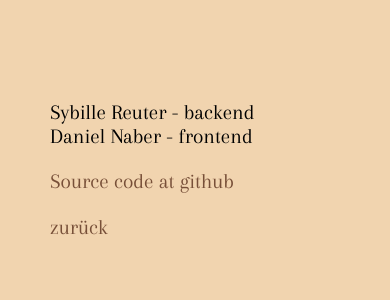
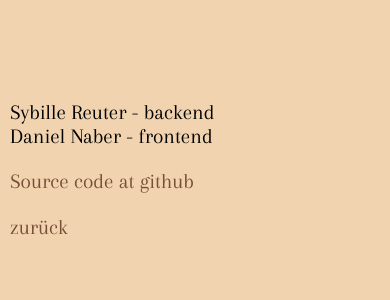
Before and after one commit to slysawai/wikifeedme, a Django app: template djangosite/wikifeedme/templates/wikifeedme/about.html in a window 390 px wide. Shown: the top 300 px of the page. Run offline with Django 3.2, Linux system fonts and the light colour scheme; the template is opened without the code that fills it, so the values that code supplies are empty.

Commit message:
mobile improvements

```diff
--- a/djangosite/wikifeedme/static/wikifeedme/main.css
+++ b/djangosite/wikifeedme/static/wikifeedme/main.css
@@ -83,3 +83,12 @@ ol {
 ol p {
     font-weight: normal;
 }
+
+@media (max-width: 800px) {
+
+    body {
+        margin-top: 10px;
+        margin-left: 10px;
+        margin-right: 10px;
+    }
+}
--- a/djangosite/wikifeedme/templates/wikifeedme/about.html
+++ b/djangosite/wikifeedme/templates/wikifeedme/about.html
@@ -5,6 +5,7 @@
     {% load staticfiles %}
     <link rel="shortcut icon" href="{% static "wikifeedme/favicon.ico" %}" />
     <link type="text/css" rel="stylesheet" href="{% static "wikifeedme/main.css" %}" />
+    <meta name="viewport" content="width=device-width, initial-scale=1.0">
     <style type='text/css'>
         @font-face {
             font-family: 'Arapey';
--- a/djangosite/wikifeedme/templates/wikifeedme/fuetterung.html
+++ b/djangosite/wikifeedme/templates/wikifeedme/fuetterung.html
@@ -6,6 +6,7 @@
     {% load staticfiles %}
     <link rel="shortcut icon" href="{% static "wikifeedme/favicon.ico" %}" />
     <link type="text/css" rel="stylesheet" href="{% static "wikifeedme/main.css" %}" />
+    <meta name="viewport" content="width=device-width, initial-scale=1.0">
     <!--<link href='http://fonts.googleapis.com/css?family=Rouge+Script' rel='stylesheet' type='text/css'>-->
     <style type='text/css'>
         @import url(http://weloveiconfonts.com/api/?family=fontelico);
--- a/djangosite/wikifeedme/templates/wikifeedme/index.html
+++ b/djangosite/wikifeedme/templates/wikifeedme/index.html
@@ -5,6 +5,7 @@
     {% load staticfiles %}
     <link rel="shortcut icon" href="{% static "wikifeedme/favicon.ico" %}" />
     <link type="text/css" rel="stylesheet" href="{% static "wikifeedme/main.css" %}" />
+    <meta name="viewport" content="width=device-width, initial-scale=1.0">
     <style type='text/css'>
         @font-face {
             font-family: 'Arapey';
```
